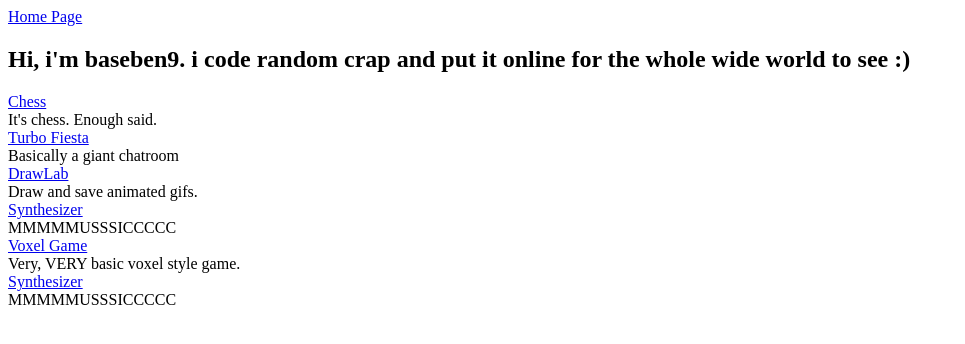
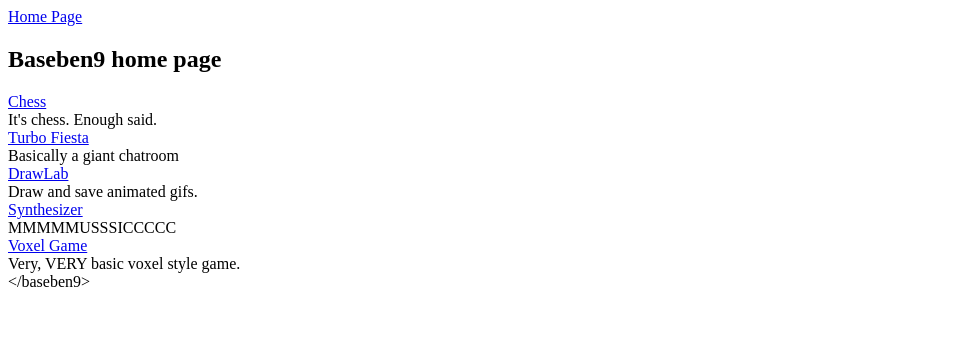
Before and after one commit to baseben9/baseben-gitsite, a plain HTML site: page index.html in a window 1280 px wide. Shown: the whole page, without its empty margins (0-965 px from the left). Drawn offline with Linux system fonts and the light colour scheme.

Commit message:
Update index.html

```diff
--- a/index.html
+++ b/index.html
@@ -2,7 +2,7 @@
   <body>
 <a href="https://baseben9.github.io/baseben-gitsite">Home Page</a>
 <br>
-<h2> Hi, i'm baseben9. i code random crap and put it online for the whole wide world to see :)</h2>
+<h2>Baseben9 home page</h2>
 <a href="https://baseben9.github.io/chess/">Chess</a>
 <br>
 It's chess. Enough said.
@@ -23,8 +23,9 @@ MMMMMUSSSICCCCC
 <br>
 Very, VERY basic voxel style game.
         <br>
-    <a href="https://baseben9.github.io/crazsynth">Synthesizer</a>
-<br>
-MMMMMUSSSICCCCC
-                                             </body>
+
+
+
+  &lt;/baseben9&gt;
+  </body>
 </html>
```
